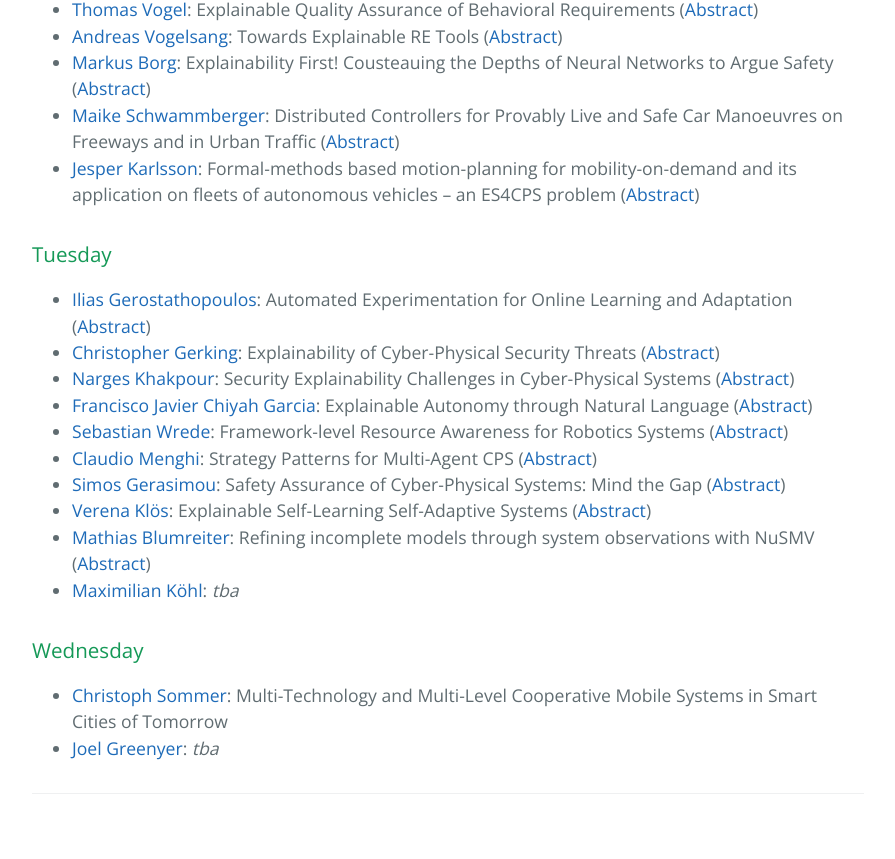
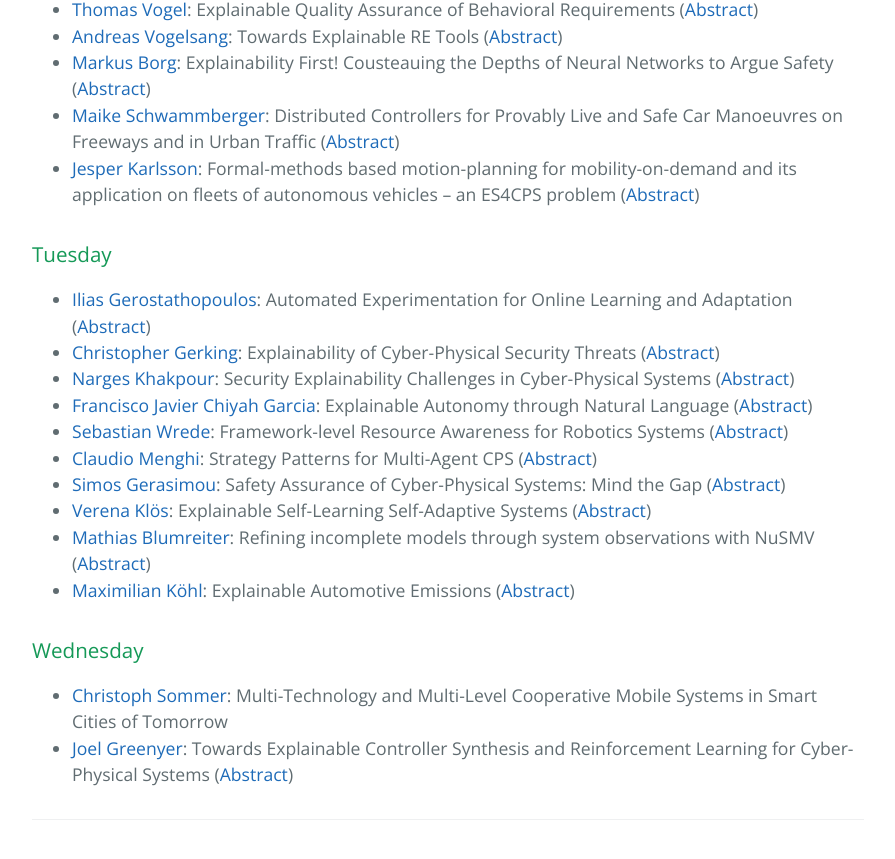
Before and after one commit to thomas-vogel/ES4CPS, a Jekyll site: the page built from program.md, in a window 1280 px wide and 900 px high, scrolled down 1936 px. Shown: the top 859 px of the window, without its empty margins (192-1087 px from the left). Built offline with Jekyll 4.4.1, drawn with Linux system fonts in a browser that asks for light colours.

Commit message:
missing abstracts

```diff
--- a/program.md
+++ b/program.md
@@ -51,9 +51,9 @@ Adaptation ([Abstract](abstracts/Gerostathopoulos.pdf))
 * [Verena Klös](https://www.sese.tu-berlin.de/menue/ueber_uns/team/verena_kloes/){:target="_blank"}: Explainable Self-Learning Self-Adaptive Systems ([Abstract](abstracts/Kloes.pdf))
 * [Mathias Blumreiter](https://www.tuhh.de/sts/institute/people/mathias-blumreiter.html){:target="_blank"}: Refining incomplete models through system observations
 with NuSMV ([Abstract](abstracts/Blumreiter.pdf))
-* [Maximilian Köhl](https://www.koehlma.de/){:target="_blank"}: _tba_
+* [Maximilian Köhl](https://www.koehlma.de/){:target="_blank"}: Explainable Automotive Emissions ([Abstract](abstracts/Koehl.pdf))
 
 ### Wednesday
 
 * [Christoph Sommer](http://www.ccs-labs.org/~sommer/){:target="_blank"}: Multi-Technology and Multi-Level Cooperative Mobile Systems in Smart Cities of Tomorrow
-* [Joel Greenyer](http://jgreen.de/){:target="_blank"}: _tba_
+* [Joel Greenyer](http://jgreen.de/){:target="_blank"}: Towards Explainable Controller Synthesis and Reinforcement Learning for Cyber-Physical Systems ([Abstract](abstracts/Greenyer.pdf))
```
Also changed, not shown: 2 other files.
